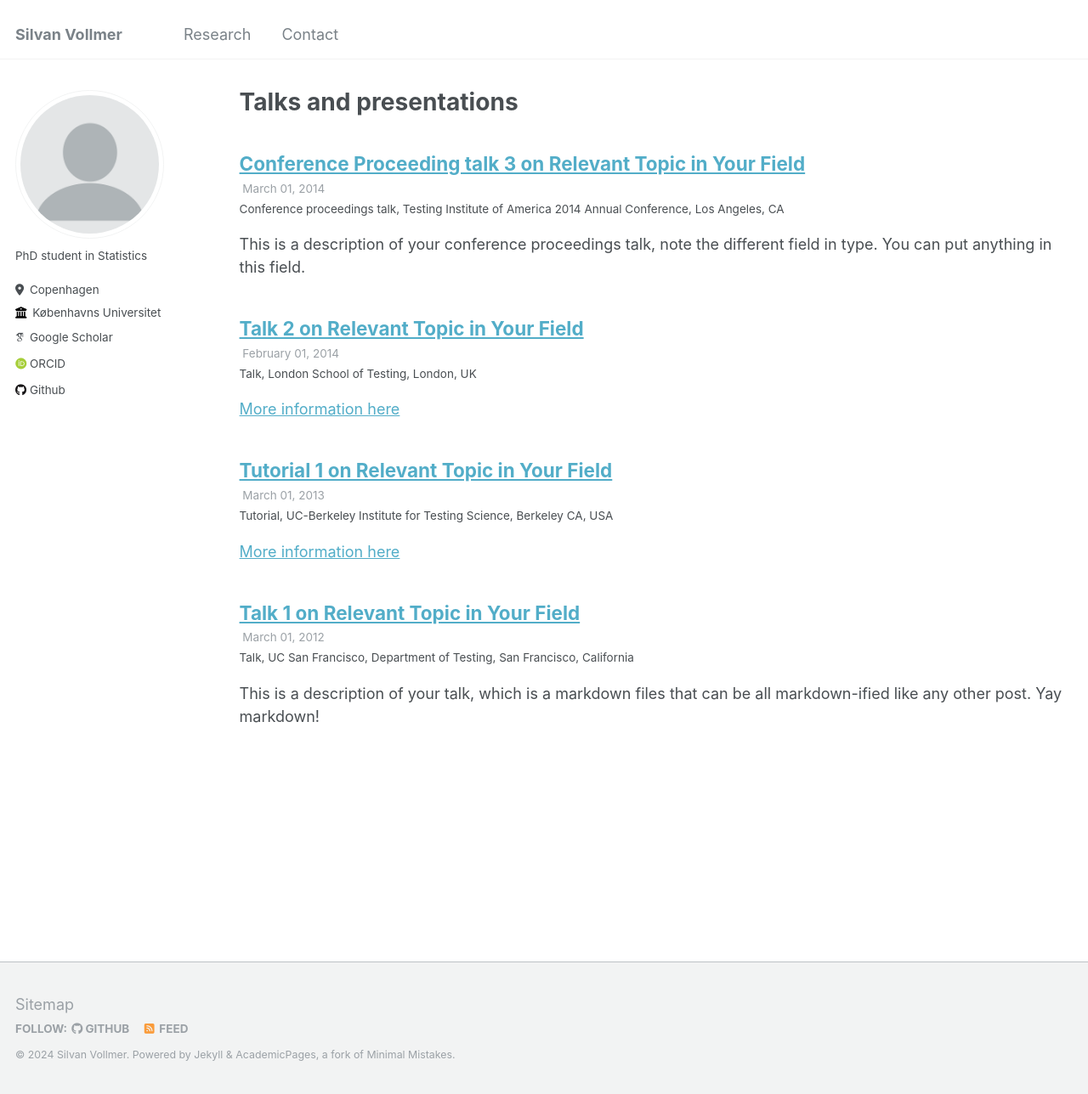
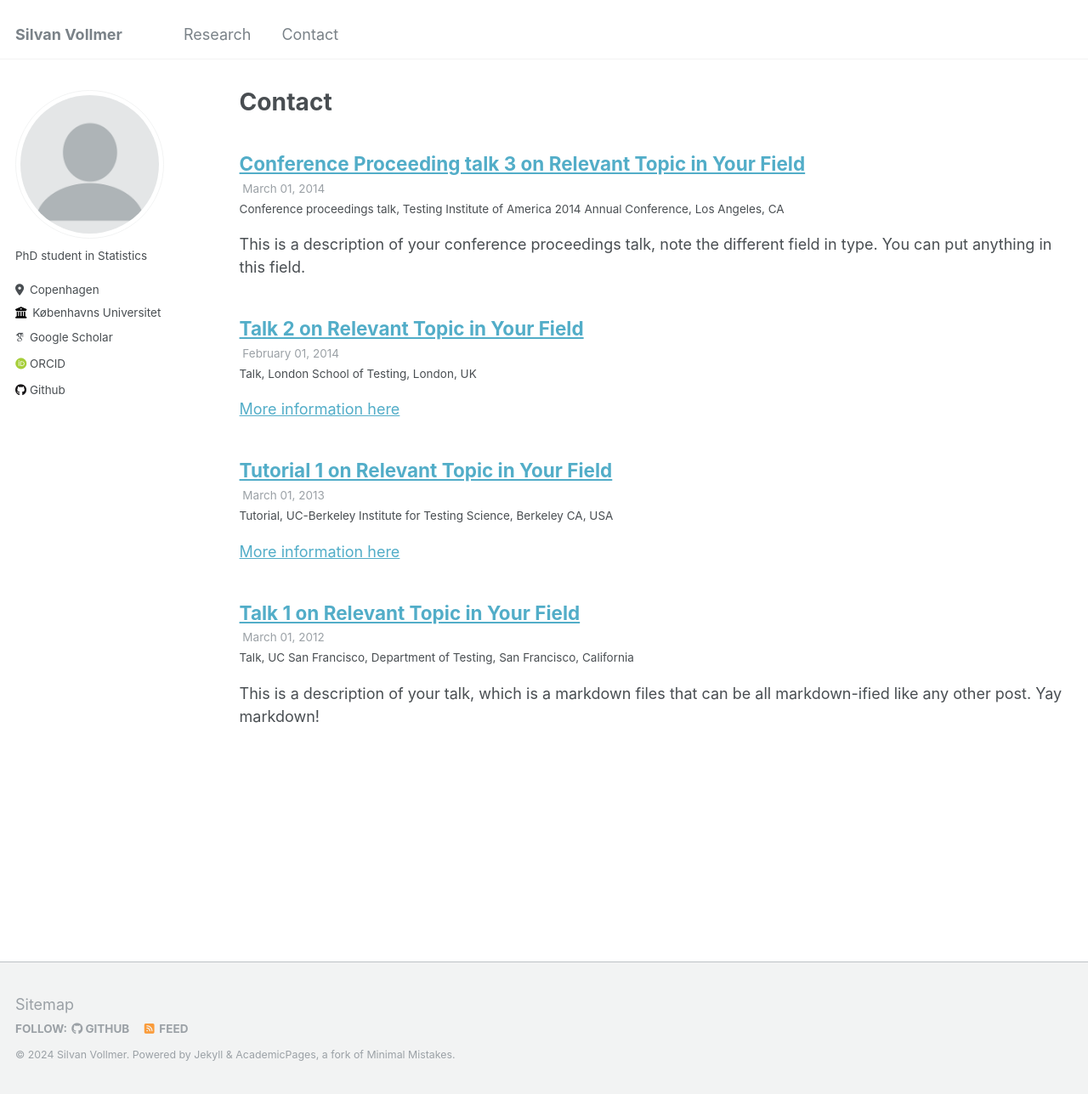
Before and after one commit to silvanvollmer/silvanvollmer.github.io, a Jekyll site: the page built from _pages/talks.html, in a window 1280 px wide and 1288 px high. Shown: the whole window at 85% size. Built offline with Jekyll 4.4.1, drawn with Linux system fonts in a browser that asks for light colours; some web fonts are replaced.

Commit message:
Update talks.html

```diff
--- a/_pages/talks.html
+++ b/_pages/talks.html
@@ -1,7 +1,7 @@
 ---
 layout: archive
-title: "Talks and presentations"
-permalink: /talks/
+title: "Contact"
+permalink: /contact/
 author_profile: true
 ---
 
```
